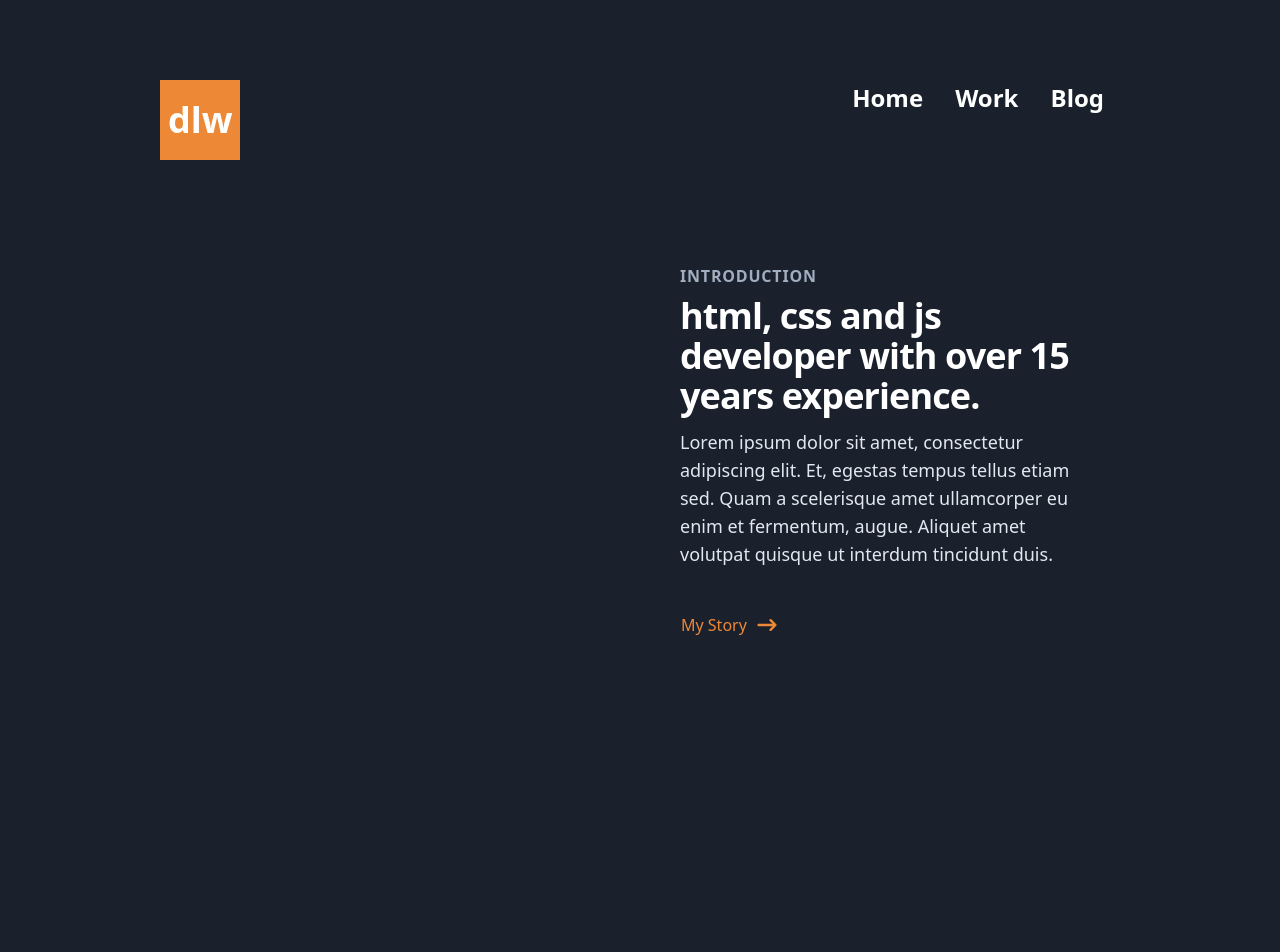
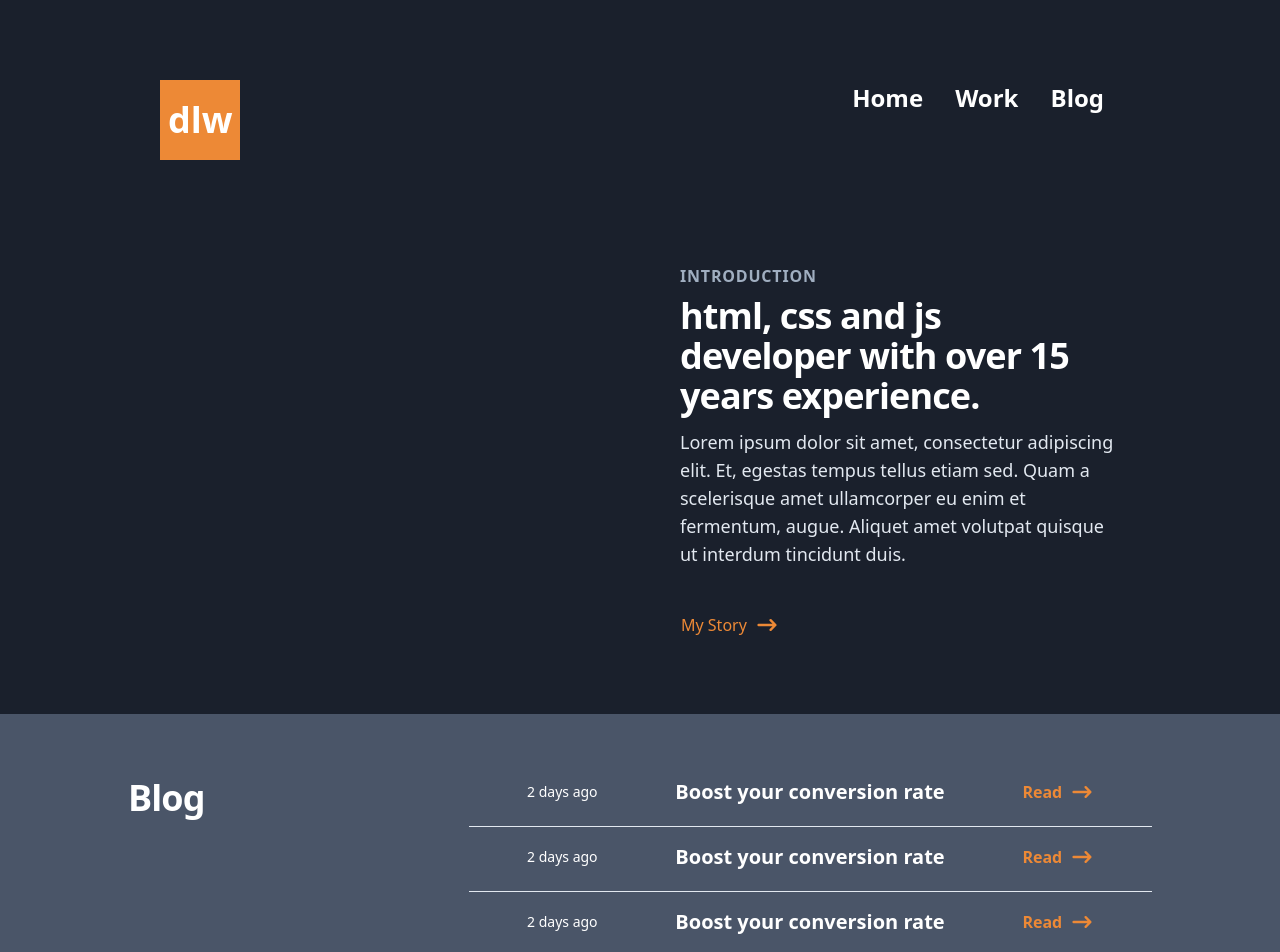
Before and after one commit to dwhiteGUK/dlw.dev, a Next.js app: page / in a window 1280 px wide. Shown: the top 952 px of the page. Built offline with nearby package versions, Linux system fonts and the light colour scheme; what @tailwindcss/ui would draw is missing.

Commit message:
:construction: add: initial blog hero  to homepage

```diff
--- a/src/components/AppShell.tsx
+++ b/src/components/AppShell.tsx
@@ -6,8 +6,8 @@ const AppShell: FC = ({ children }: { children: React.ReactNode }) => (
   <>
     <div className="max-w-5xl mx-auto px-2 sm:px-4 lg:px-8 pt-20">
       <Header />
-      <main className="py-10">{children}</main>
     </div>
+    <main className="py-10">{children}</main>
   </>
 );
 
--- /dev/null
+++ b/src/components/BlogHero.tsx
@@ -0,0 +1,66 @@
+import { FC } from 'react';
+
+import { ArrowNarrowRightIcon } from '~/components';
+
+const BlogHero: FC = () => (
+  <div className="flex py-16">
+    <div className="w-full md:w-1/3">
+      <h2 className="text-white text-3xl leading-9 font-extrabold tracking-tight sm:text-4xl sm:leading-10">Blog</h2>
+    </div>
+    <div className="w-full md:w-2/3">
+      <div className="flex flex-col md:flex-row items-center justify-evenly pb-5 mb-4 border-b">
+        <p className="text-sm leading-5 mr-5">
+          <time dateTime="2020-03-16">2 days ago</time>
+        </p>
+        <a href="#" className="mr-5">
+          <h3 className="text-xl leading-7 font-semibold">Boost your conversion rate</h3>
+        </a>
+        <div className="">
+          <a
+            href="#"
+            className="inline-flex items-center justify-center text-base leading-6 font-semibold text-orange-500 hover:text-white transition ease-in-out duration-150"
+          >
+            Read
+            <ArrowNarrowRightIcon className="ml-2 w-6 h-6" />
+          </a>
+        </div>
+      </div>
+      <div className="flex flex-col md:flex-row items-center justify-evenly pb-5 mb-4 border-b">
+        <p className="text-sm leading-5 mr-5">
+          <time dateTime="2020-03-16">2 days ago</time>
+        </p>
+        <a href="#" className="mr-5">
+          <h3 className="text-xl leading-7 font-semibold">Boost your conversion rate</h3>
+        </a>
+        <div className="">
+          <a
+            href="#"
+            className="inline-flex items-center justify-center text-base leading-6 font-semibold text-orange-500 hover:text-white transition ease-in-out duration-150"
+          >
+            Read
+            <ArrowNarrowRightIcon className="ml-2 w-6 h-6" />
+          </a>
+        </div>
+      </div>
+      <div className="flex flex-col md:flex-row items-center justify-evenly">
+        <p className="text-sm leading-5 mr-5">
+          <time dateTime="2020-03-16">2 days ago</time>
+        </p>
+        <a href="#" className="mr-5">
+          <h3 className="text-xl leading-7 font-semibold">Boost your conversion rate</h3>
+        </a>
+        <div className="">
+          <a
+            href="#"
+            className="inline-flex items-center justify-center text-base leading-6 font-semibold text-orange-500 hover:text-white transition ease-in-out duration-150"
+          >
+            Read
+            <ArrowNarrowRightIcon className="ml-2 w-6 h-6" />
+          </a>
+        </div>
+      </div>
+    </div>
+  </div>
+);
+
+export default BlogHero;
--- /dev/null
+++ b/src/components/Container.tsx
@@ -0,0 +1,9 @@
+import { FC } from 'react';
+
+const Container: FC = ({ children, bg }: { children: React.ReactNode; bg: string }) => (
+  <div className={`${bg && 'bg-gray-700'} }`}>
+    <section className={`max-w-5xl mx-auto ${bg && 'bg-gray-700'} }`}>{children}</section>
+  </div>
+);
+
+export default Container;
--- /dev/null
+++ b/src/components/Icons/ArrowNarrowRightIcon.tsx
@@ -0,0 +1,5 @@
+const ArrowNarrowRightIcon = (props) => (
+  <svg {...props} fill="currentColor" viewBox="0 0 20 20" xmlns="http://www.w3.org/2000/svg"><path fillRule="evenodd" d="M12.293 5.293a1 1 0 011.414 0l4 4a1 1 0 010 1.414l-4 4a1 1 0 01-1.414-1.414L14.586 11H3a1 1 0 110-2h11.586l-2.293-2.293a1 1 0 010-1.414z" clipRule="evenodd" /></svg>
+);
+
+export default ArrowNarrowRightIcon;
--- /dev/null
+++ b/src/components/Icons/index.tsx
@@ -0,0 +1 @@
+export { default as ArrowNarrowRightIcon } from './ArrowNarrowRightIcon';
--- a/src/components/IntroHero.tsx
+++ b/src/components/IntroHero.tsx
@@ -1,10 +1,10 @@
 import { FC } from 'react';
+
+import { ArrowNarrowRightIcon } from '~/components';
 
 const IntroHero: FC = () => (
   <div>
-    <div className="md:absolute md:left-0 md:h-full md:w-1/2">
-
-    </div>
+    <div className="md:absolute md:left-0 md:h-full md:w-1/2"></div>
     <div className="relative max-w-screen-xl mx-auto px-4 py-12 sm:px-6 lg:px-8 lg:py-16">
       <div className="md:ml-auto md:w-1/2 md:pl-10">
         <div className="text-base leading-6 font-semibold uppercase tracking-wider text-gray-500">Introduction</div>
@@ -22,13 +22,7 @@ const IntroHero: FC = () => (
             className="inline-flex items-center justify-center py-3 border border-transparent text-base leading-6 font-medium transition duration-150 ease-in-out text-orange-500 hover:text-white"
           >
             My Story
-            <svg className="ml-2 w-6 h-6" fill="currentColor" viewBox="0 0 20 20" xmlns="http://www.w3.org/2000/svg">
-              <path
-                fillRule="evenodd"
-                d="M12.293 5.293a1 1 0 011.414 0l4 4a1 1 0 010 1.414l-4 4a1 1 0 01-1.414-1.414L14.586 11H3a1 1 0 110-2h11.586l-2.293-2.293a1 1 0 010-1.414z"
-                clipRule="evenodd"
-              />
-            </svg>
+            <ArrowNarrowRightIcon className="ml-2 w-6 h-6" />
           </a>
         </div>
       </div>
--- a/src/components/index.ts
+++ b/src/components/index.ts
@@ -1,4 +1,8 @@
 export { default as AppShell } from './AppShell';
+export { default as BlogHero } from './BlogHero';
+export { default as Container } from './Container';
 export { default as Header } from './Header';
 export { default as IntroHero } from './IntroHero';
 export { default as Nav } from './Nav';
+
+export * from './Icons';
--- a/src/pages/index.tsx
+++ b/src/pages/index.tsx
@@ -1,10 +1,15 @@
 import { FC } from 'react';
 
-import { AppShell, IntroHero } from '~/components/';
+import { AppShell, Container, IntroHero, BlogHero } from '~/components/';
 
 const IndexPage: FC = () => (
   <AppShell>
-    <IntroHero />
+    <Container>
+      <IntroHero />
+    </Container>
+    <Container bg>
+      <BlogHero />
+    </Container>
   </AppShell>
 );
 
```
